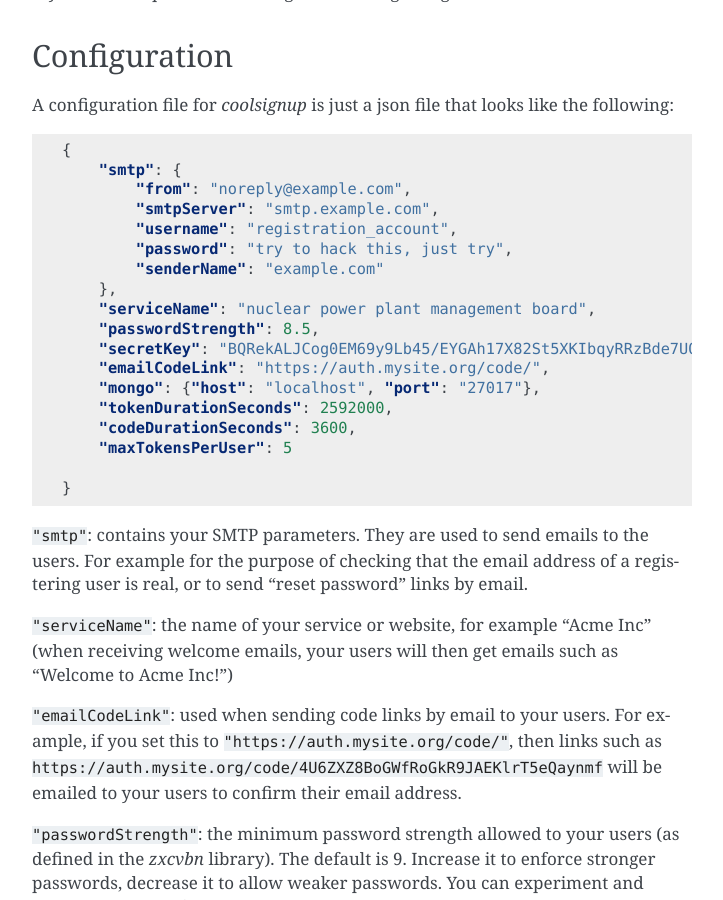
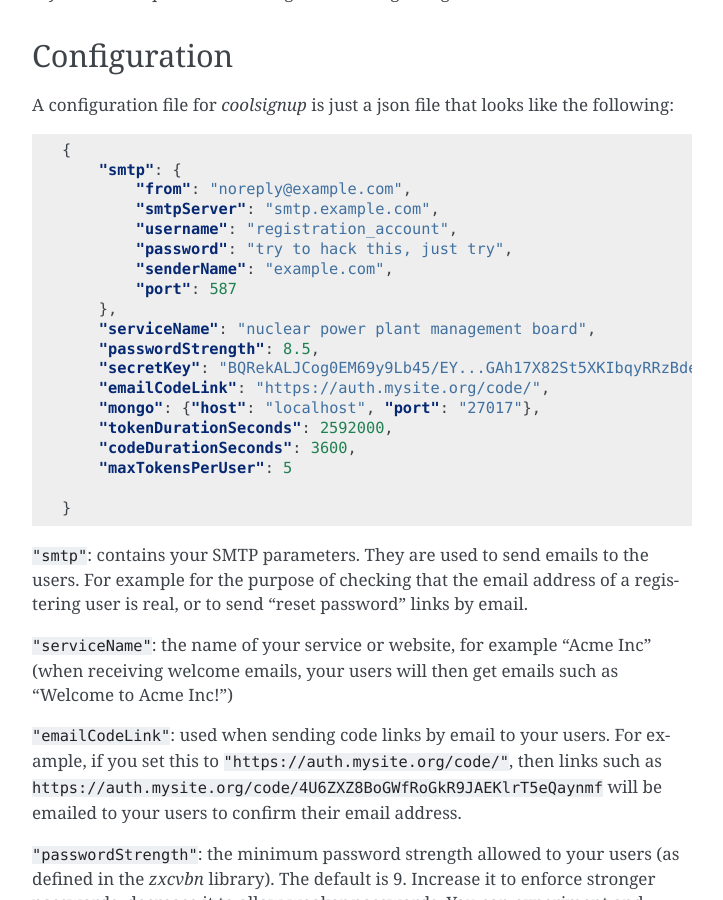
Before and after one commit to gloriouscoders/coolsignup, a Sphinx documentation site: the page built from docs/source/getting_started.rst, in a window 1280 px wide and 900 px high, scrolled down 375 px. Shown: the whole window, without its empty margins (388-1111 px from the left). Built offline with Sphinx 7.4.7, drawn with Linux system fonts in a browser that asks for light colours.

Commit message:
adding smtp port option to the documentation

```diff
--- a/docs/source/getting_started.rst
+++ b/docs/source/getting_started.rst
@@ -34,11 +34,12 @@ A configuration file for `coolsignup` is just a json file that looks like the fo
             "smtpServer": "smtp.example.com",
             "username": "registration_account",
             "password": "try to hack this, just try",
-            "senderName": "example.com"
+            "senderName": "example.com",
+            "port": 587
         },
         "serviceName": "nuclear power plant management board",
         "passwordStrength": 8.5,
-        "secretKey": "BQRekALJCog0EM69y9Lb45/EYGAh17X82St5XKIbqyRRzBde7UQClN/sLJ",
+        "secretKey": "BQRekALJCog0EM69y9Lb45/EY...GAh17X82St5XKIbqyRRzBde7UQClN/sLJ",
         "emailCodeLink": "https://auth.mysite.org/code/",
         "mongo": {"host": "localhost", "port": "27017"},
         "tokenDurationSeconds": 2592000,
```
